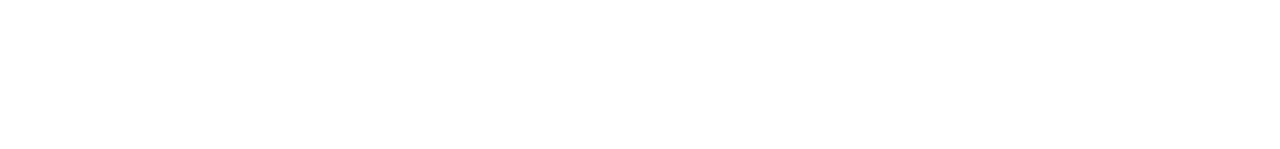
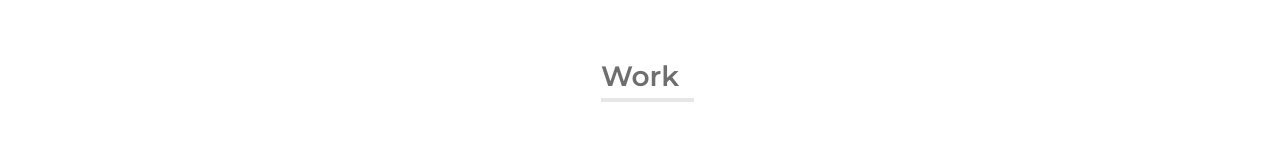
Before and after one commit to novacooo/react-todo-app, a React (Create React App) app: page / in a window 1280 px wide. Shown: the part 291-440 px from the top of the page. Built offline with nearby package versions, Linux system fonts and the light colour scheme.

Commit message:
Added Header component

```diff
--- /dev/null
+++ b/src/components/atoms/Header/Header.tsx
@@ -0,0 +1,32 @@
+import styled from 'styled-components';
+import { fontSettings } from 'theme/fontSettings';
+import { BP_MOBILE_MAX, TRANSITION_TIME } from 'app_constants';
+
+interface IHeaderProps {
+  active?: boolean;
+}
+
+const Header = styled.h1<IHeaderProps>`
+  position: relative;
+  font-size: ${fontSettings.sizesDesktop.xxl};
+  font-weight: ${fontSettings.weights.semiBold};
+  color: ${({ theme, active }) => (active ? theme.TEXT_PRIMARY : theme.TEXT_SECONDARY)};
+  transition: color ${TRANSITION_TIME};
+
+  &::before {
+    content: '';
+    position: absolute;
+    top: calc(100% + 5px);
+    left: 0;
+    width: ${({ active }) => (active ? 'calc(100% + 20px)' : 'calc(100% + 15px)')};
+    height: 4px;
+    background-color: ${({ theme, active }) => (active ? theme.MAIN : theme.BORDER)};
+    transition: width ${TRANSITION_TIME}, background-color ${TRANSITION_TIME};
+  }
+
+  @media (max-width: ${BP_MOBILE_MAX}) {
+    font-size: ${fontSettings.sizesMobile.xxl};
+  }
+`;
+
+export default Header;
--- a/src/views/HomePage.tsx
+++ b/src/views/HomePage.tsx
@@ -1,9 +1,10 @@
-import React from 'react';
+import React, { useState } from 'react';
 import styled from 'styled-components';
 import PageTemplate from 'templates/PageTemplate';
 import { BP_MOBILE_MAX, BP_TABLET_MAX, BP_TABLET_MIN } from 'app_constants';
 import CategoriesBar from 'components/molecules/CategoriesBar/CategoriesBar';
 import MenuBar from 'components/molecules/MenuBar/MenuBar';
+import Header from 'components/atoms/Header/Header';
 
 const Container = styled.div`
   display: flex;
@@ -23,11 +24,18 @@
 `;
 
 const HomePage = (): JSX.Element => {
+  const [isActive, setIsActive] = useState(false);
+
+  const toggleIsActive = () => setIsActive(!isActive);
+
   return (
     <PageTemplate>
       <Container>
         <CategoriesBar showAddButton />
         <MenuBar newItem filter board />
+        <Header onClick={toggleIsActive} active={isActive}>
+          Work
+        </Header>
       </Container>
     </PageTemplate>
   );
```
